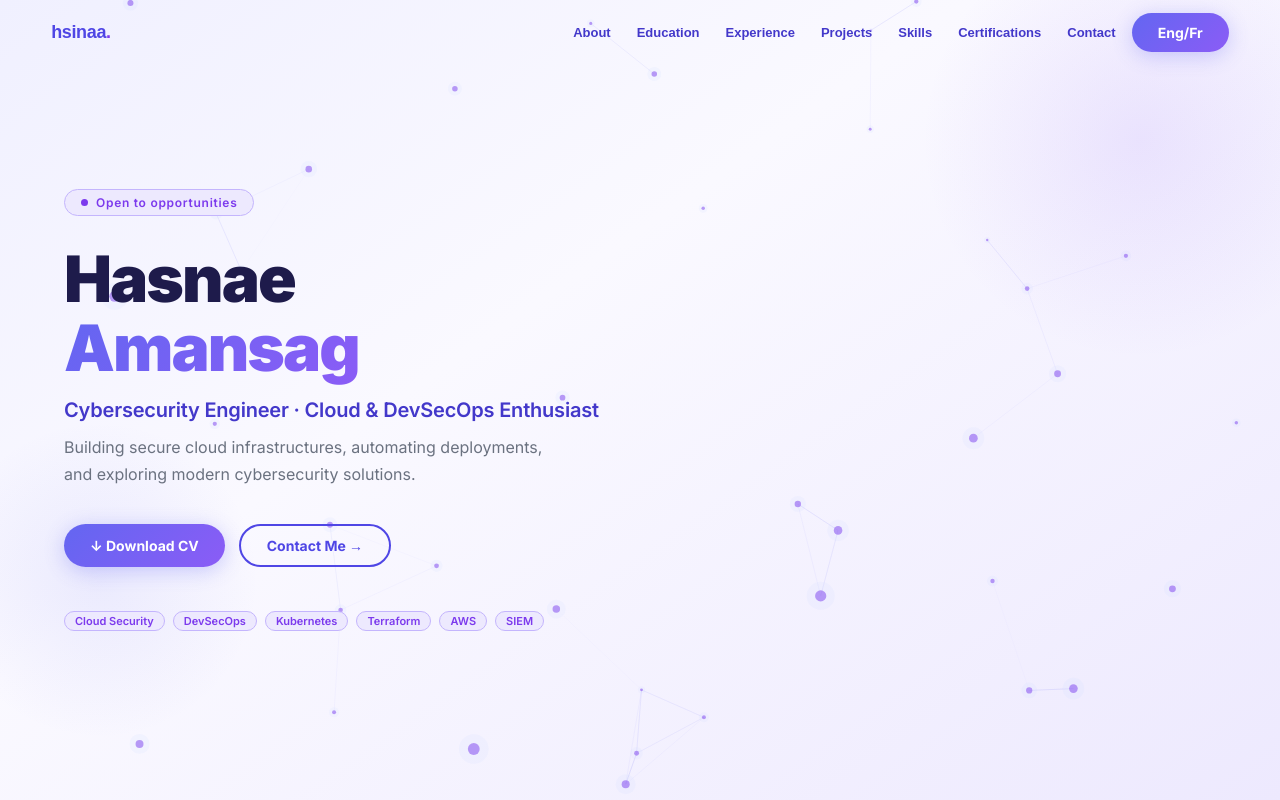
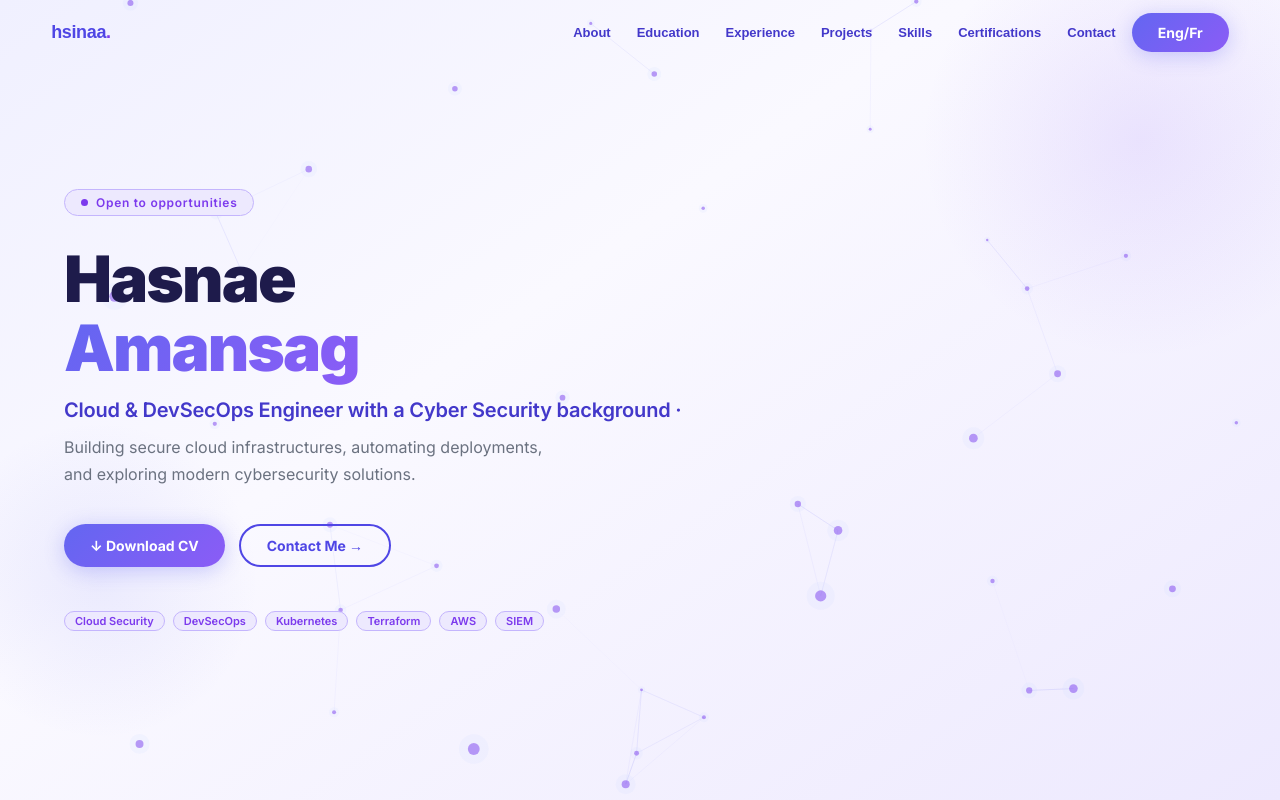
Before and after one commit to hsinaa/Hsinaa-sPortfolio, a React (Vite) app: page / in a window 1280 px wide. Shown: the top 800 px of the page. Built offline with nearby package versions, Linux system fonts and the light colour scheme.

Commit message:
Update title for personal data

```diff
--- a/src/data/personal.js
+++ b/src/data/personal.js
@@ -9,8 +9,7 @@ export const personal = {
   name:       "Hasnae Amansag",
   initials:   "hsinaa",
 
-  title:      "Cybersecurity Engineer",
-  subtitle:   "Cloud & DevSecOps Enthusiast",
+  title:      "Cloud & DevSecOps Engineer with a Cyber Security background",
 
   tagline:    "Building secure cloud infrastructures, automating deployments, and exploring modern cybersecurity solutions.",
 
```
